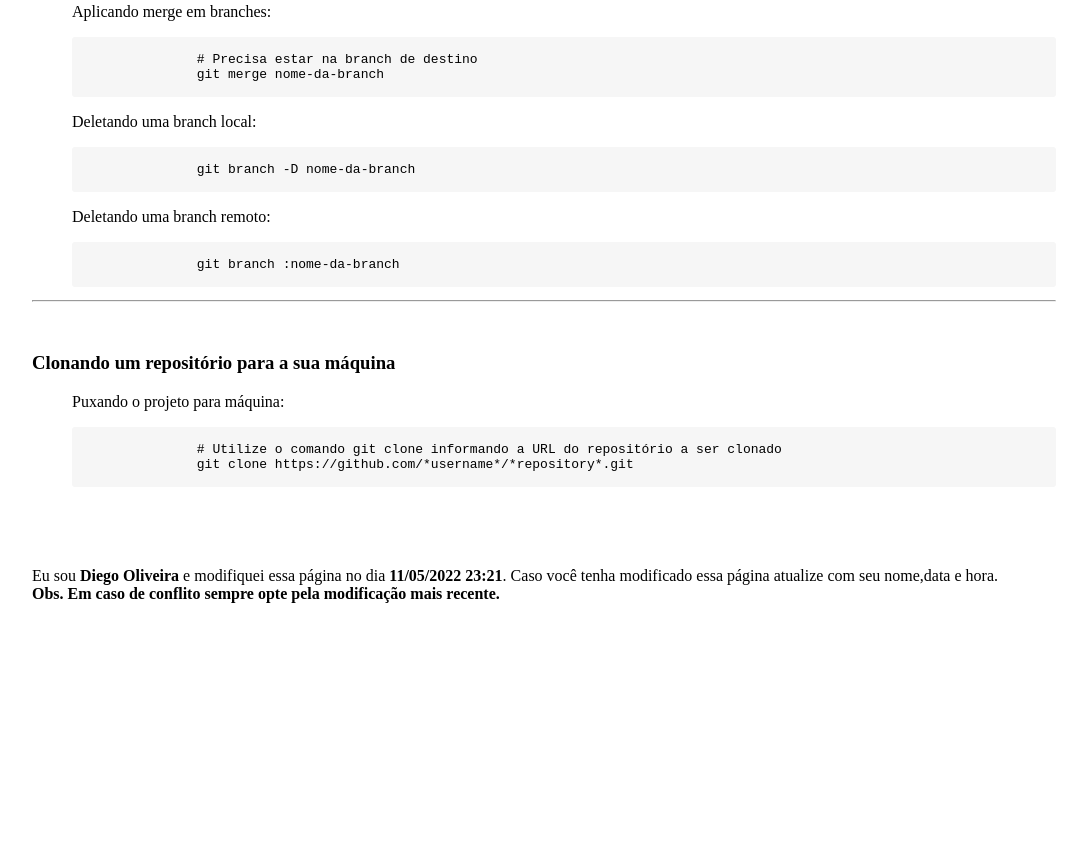
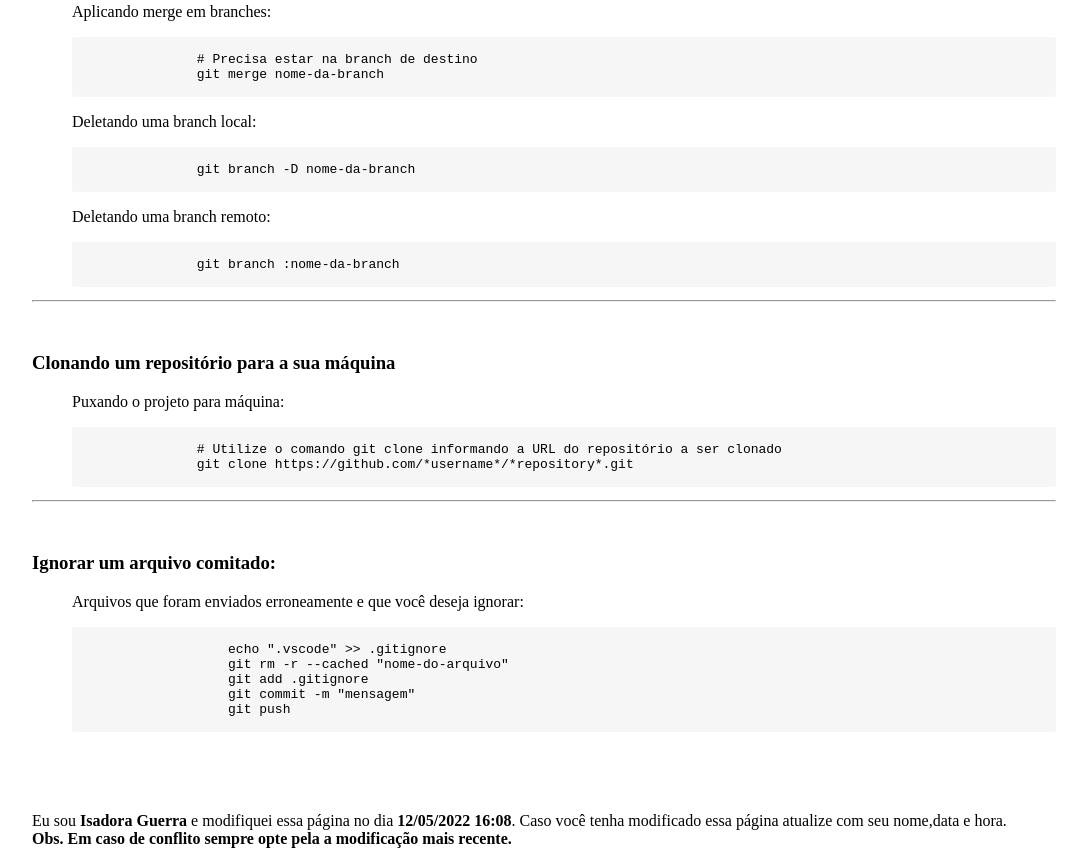
Before and after one commit to diegocoliveira/equipe10-dev-html, a plain HTML site: page command.html in a window 1280 px wide. Shown: the part 2487-3335 px from the top of the page, without its empty margins (96-1183 px from the left). Before the commit the page ends 3090 px from the top, so only its background shows below. Drawn offline with Linux system fonts and the light colour scheme.

Commit message:
chore:add-gitignore-command-rebase

```diff
--- a/command.html
+++ b/command.html
@@ -9,7 +9,7 @@
 </head>
 
 <body>
-     <!-- Menu de navegação para outras páginas -->
+    <!-- Menu de navegação para outras páginas -->
     <nav style="border: 2px solid black; padding: 0px">
         <table>
             <tr>
@@ -203,12 +203,28 @@
             </code></pre>
         </dd>
     </section>
+    <hr />
+
+    <section>
+        <h3>Ignorar um arquivo comitado:</h3>
+        <dd>
+            <p>Arquivos que foram enviados erroneamente e que você deseja ignorar:</p>
+            <pre class="bash"><code>
+                    echo ".vscode" >> .gitignore
+                    git rm -r --cached "nome-do-arquivo"
+                    git add .gitignore
+                    git commit -m "mensagem"
+                    git push
+                </code></pre>
+        </dd>
+    </section>
 
     <footer>
-        Eu sou <strong>Diego Oliveira</strong> e modifiquei essa página no dia <strong>11/05/2022 23:21</strong>. Caso
+        Eu sou <strong>Isadora Guerra</strong> e modifiquei essa página no dia <strong>12/05/2022 16:08</strong>. Caso
         você tenha modificado essa página atualize com seu nome,data e hora. <br />
-        <strong>Obs. Em caso de conflito sempre opte pela modificação mais recente.</strong>
+        <strong>Obs. Em caso de conflito sempre opte pela a modificação mais recente.</strong>
     </footer>
 
 </body>
+
 </html>
```
